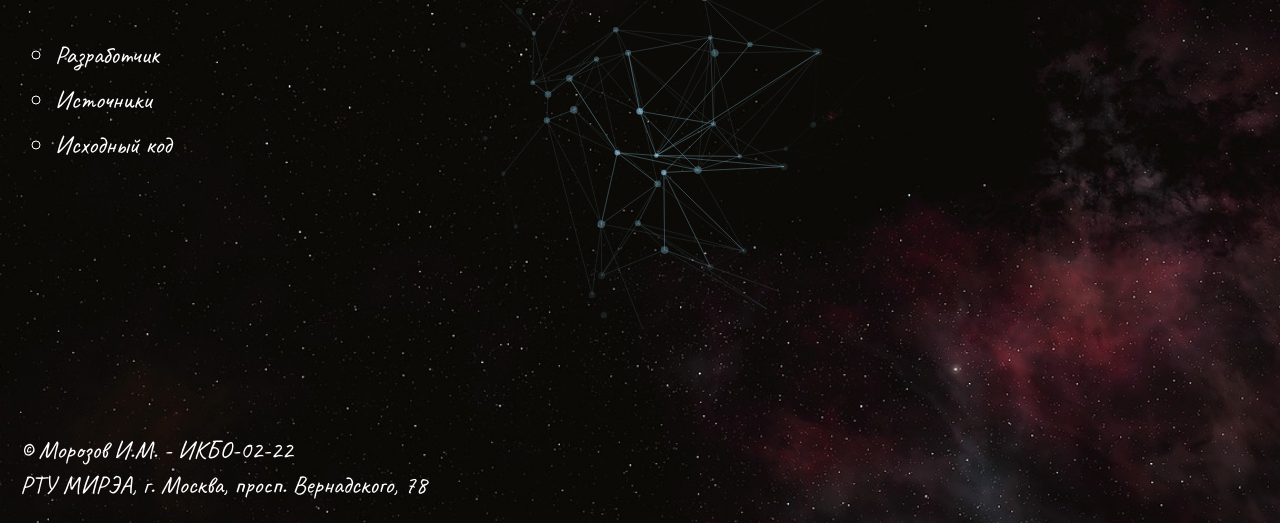
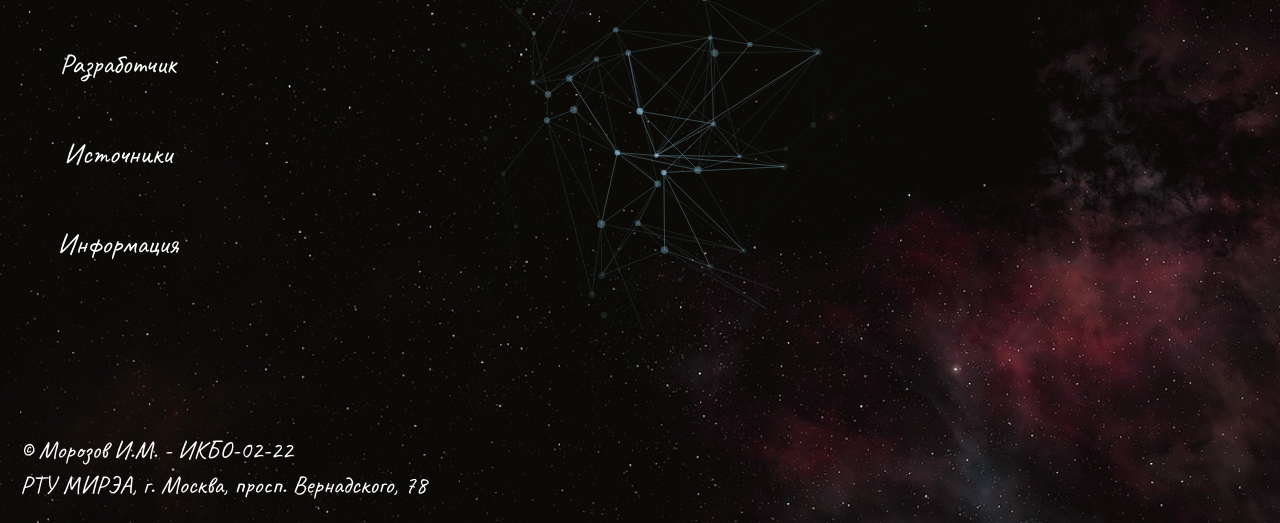
Before and after one commit to TheVanissimo/solarsystem.github.io, a plain HTML site: page info.html in a window 1280 px wide. Shown: the part 277-800 px from the top of the page. Drawn offline with Linux system fonts and the light colour scheme.

Commit message:
Update info.html

```diff
--- a/info.html
+++ b/info.html
@@ -41,15 +41,13 @@
                 </div>
             </div>
         </header>
-        <section class="section main">
+         <section class="section main info">
             <div class="container">
                 <h1 class="h1 animated bounceInRight">Общая информация</h1>
-                <div class="text animated fadeInLeft delay-1s">
-                    <ul>
-                        <li><a href="https://github.com/TheVanissimo">Разработчик</a></li>
-                        <li><a href="https://science.nasa.gov/solar-system/">Источники</a></li>
-                        <li><a href="https://github.com/TheVanissimo/solarsystem.github.io">Исходный код</a></li>
-                    </ul>
+                <div class="info-container animated fadeInLeft delay-1s">
+                    <a class="info-button" href="#" target="_blank">Разработчик</a>
+                    <a class="info-button" href="#" target="_blank">Источники</a>
+                    <a class="info-button" href="#" target="_blank">Информация</a>
                 </div>
             </div>
         </section>
```
